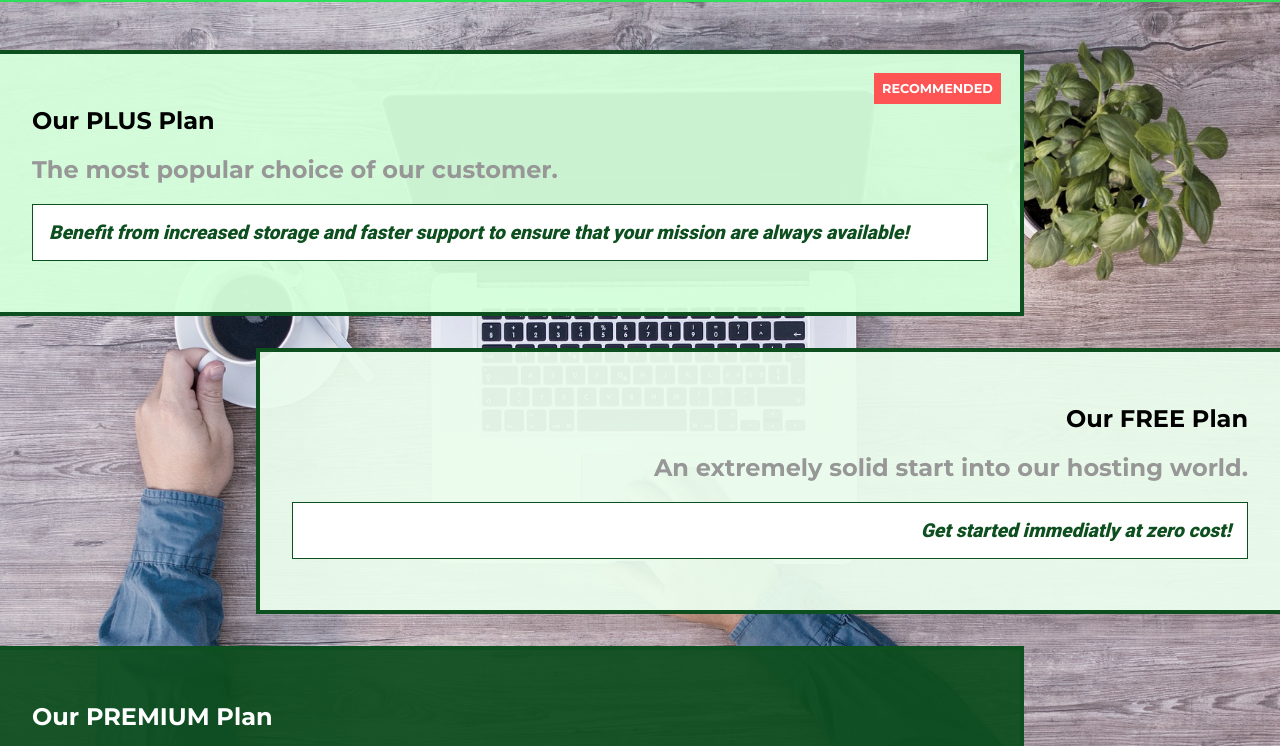
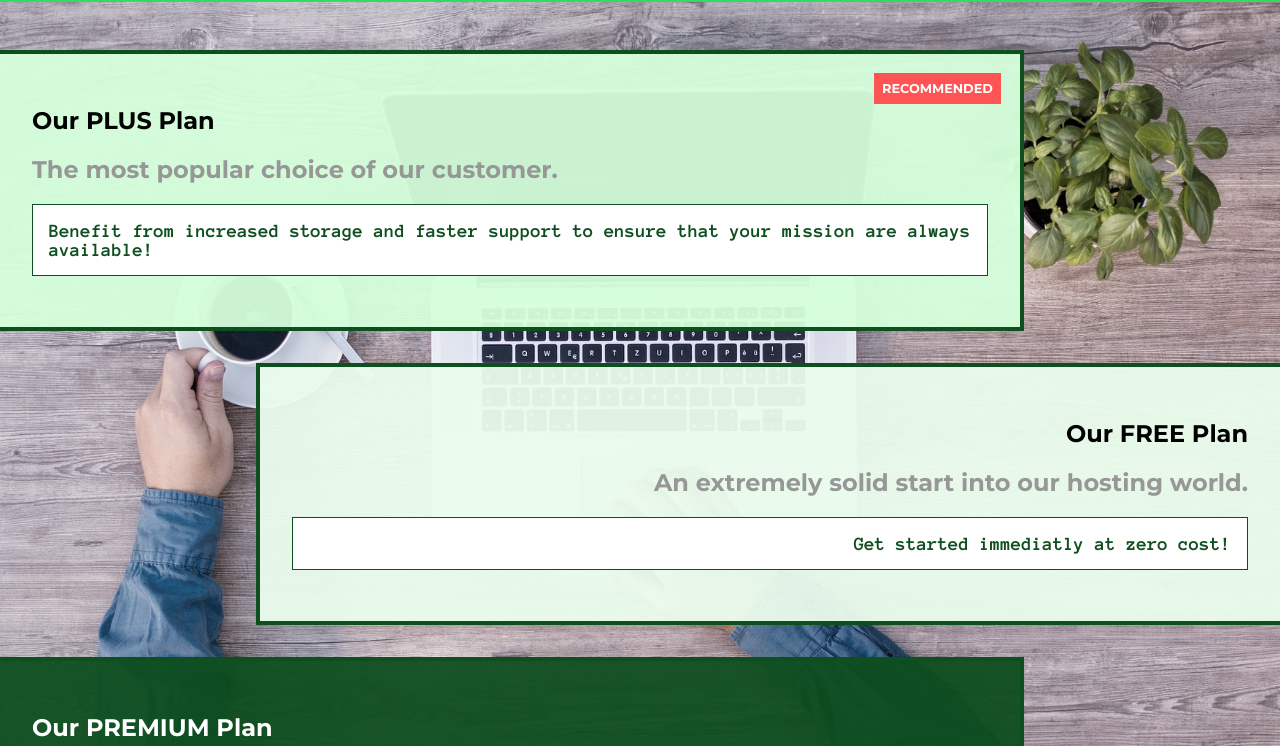
Before and after one commit to elyashar/CSS-complete-guide, a website built with Vite: page Basics_of_CSS/packages/index.html in a window 1280 px wide. Shown: the part 54-800 px from the top of the page. Built offline with nearby package versions, Linux system fonts and the light colour scheme.

Commit message:
importing custom fonts

```diff
--- a/Basics_of_CSS/packages/packages.css
+++ b/Basics_of_CSS/packages/packages.css
@@ -1,3 +1,14 @@
+@font-face {
+    font-family: "AnonymousPro";
+    src: url("anonymousPro-Regular.ttf");
+}
+
+@font-face {
+    font-family: "AnonymousPro";
+    src: url("anonymousPro-Bold.ttf");
+    font-weight: 700;
+}
+
 main {
     padding-top: 2rem;
 }
@@ -54,9 +65,9 @@ main {
     font-size: 1.2rem;
     color: #0e4f1f;
     background: white;
-    font-family: "Roboto", sans-serif;
-    font-weight: 900;
-    font-style: italic;
+    font-family: "AnonymousPro", sans-serif;
+    font-weight: 700;
+    /* font-style: italic; */
 }
 
 .clearfix {
```
Also changed, not shown: Basics_of_CSS/packages/anonymousPro-Bold.ttf (added), Basics_of_CSS/packages/anonymousPro-Regular.ttf (added).
